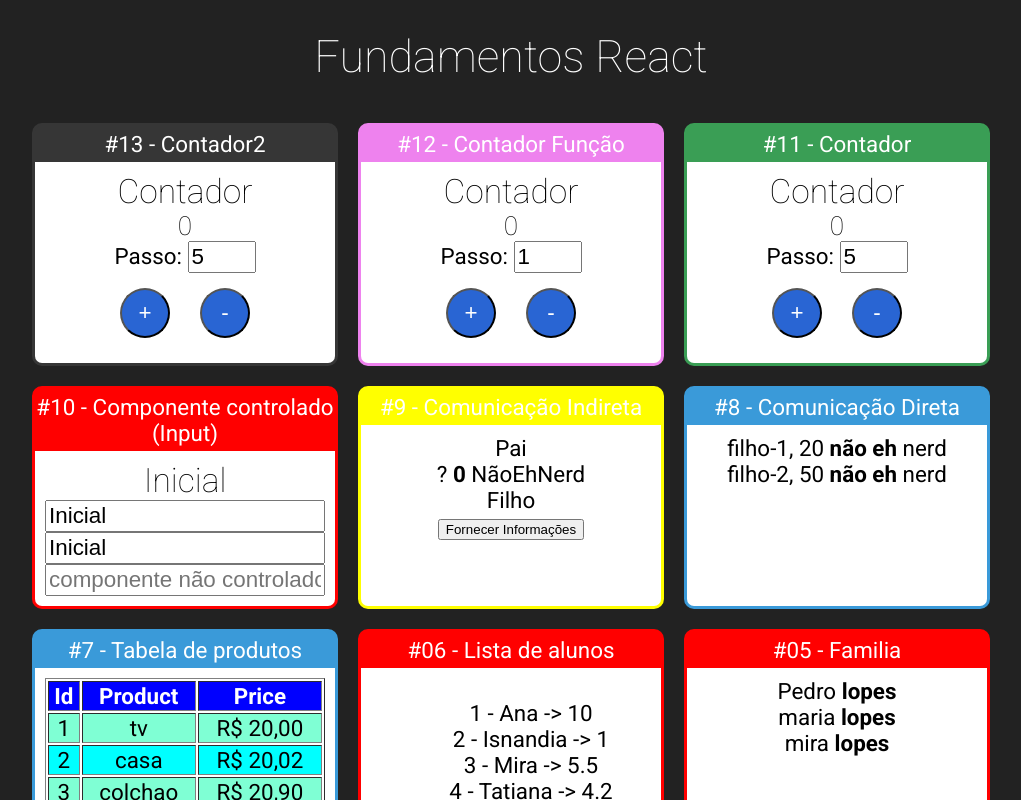
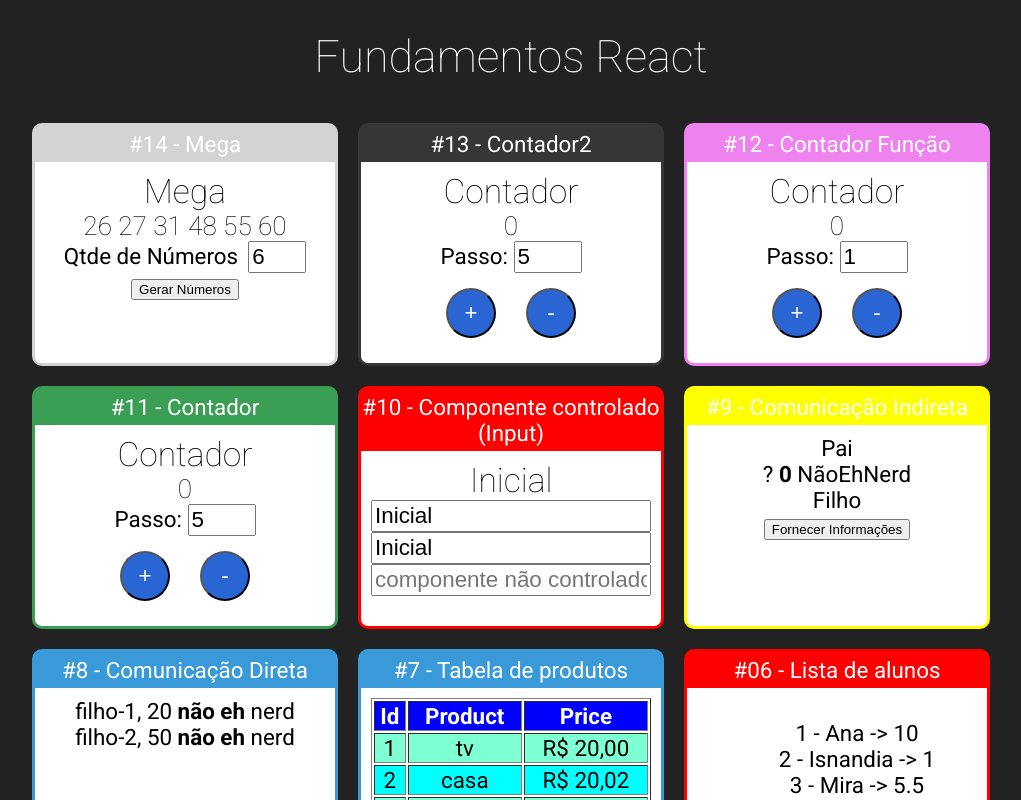
Before and after one commit to Anderlan-Nunes/fundamentos-react, a React (Create React App) app: page / in a window 1280 px wide. Shown: the top 800 px of the page, without its empty margins (129-1150 px from the left). Built offline with nearby package versions, Linux system fonts and the light colour scheme.

Commit message:
array reduce função recursiva

```diff
--- a/src/App.jsx
+++ b/src/App.jsx
@@ -14,6 +14,7 @@
 import Contador from './components/contadores/classe/Contador';
 import Contador2 from './components/contadores/classe/Contador2';
 import ContadorFuncao from './components/contadores/funcao/ContadorFuncao';
+import Mega from './components/mega/Mega';
 
 
 export default _ =>
@@ -21,6 +22,9 @@
     <div className='App'>
         <h1>Fundamentos React</h1>
         <div className='Cards'>
+            <Card titulo="#14 - Mega" color="#D3D3D3">
+                <Mega/>
+            </Card>
             <Card titulo="#13 - Contador2" color="#363636">
                 <Contador2/>
             </Card>
--- /dev/null
+++ b/src/components/mega/Mega.css
@@ -0,0 +1,9 @@
+
+.Mega label {
+    margin-right: 10px;
+}
+
+.Mega input {
+    font-size: 1.4rem;
+    width: 50px;
+}
--- /dev/null
+++ b/src/components/mega/Mega.jsx
@@ -0,0 +1,57 @@
+import "./Mega.css";
+import React, { useState } from "react";
+
+export default (props) => {
+    function gerarNumeroNaoContido(min, max, array) {
+        const aleatorio = parseInt(Math.random() * (max + 1 - min)) + min;
+        return array.includes(aleatorio)
+            ? gerarNumeroNaoContido(min, max, array)
+            : aleatorio;
+    }
+
+    function gerarNumeros(qtde) {
+        const numeros = Array(qtde)
+            .fill(0)
+            .reduce((nums) => {
+                const novoNumero = gerarNumeroNaoContido(1, 60, nums);
+                return [...nums, novoNumero];
+            }, [])
+            .sort((n1, n2) => n1 - n2);
+
+        return numeros;
+    }
+
+    const [qtde, setQtde] = useState(props.qtde || 6);
+    const numerosIniciais = gerarNumeros(qtde);
+    const [numeros, setNumeros] = useState(numerosIniciais);
+
+    return (
+        <div className="Mega">
+            <h2>Mega</h2>
+            <h3>{numeros.join(" ")}</h3>
+            <div>
+                <label>Qtde de Números</label>
+                <input
+                    min="6"
+                    max="15"
+                    type="number"
+                    value={qtde}
+                    onChange={(e) => {
+                        setQtde(+e.target.value)
+                        setNumeros(gerarNumeros(+e.target.value))
+                    }}
+                />
+            </div>
+            <button onClick={(_) => setNumeros(gerarNumeros(qtde))}>
+                Gerar Números
+            </button>
+        </div>
+    );
+};
+
+
+ /*function setarQntNumero(e) {
+   setQnt(+e.target.value)
+ }*/
+
+/*onChange={setarQntNumero}*/
```
